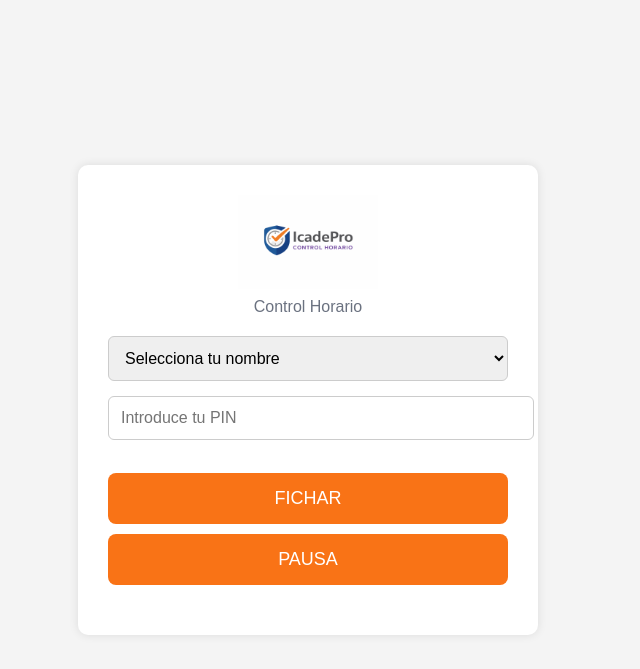
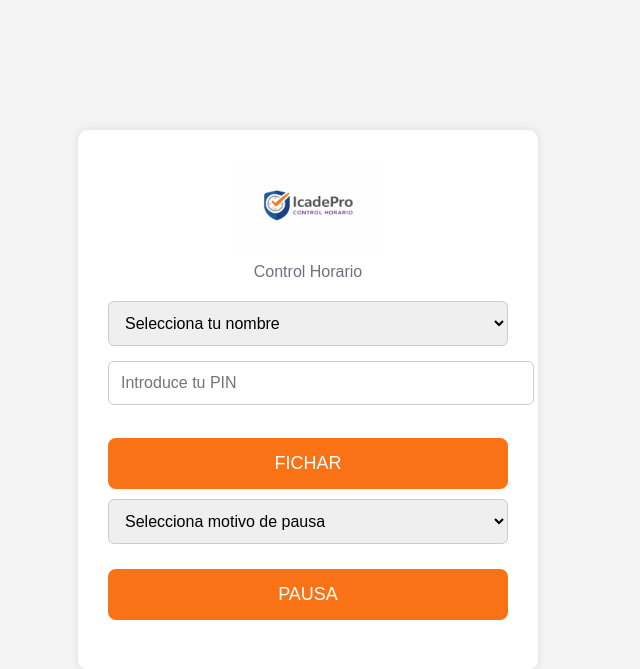
Before and after one commit to jesb1971/fichaje-app, a FastAPI app: page /app in a window 1280 px wide. Shown: the top 669 px of the page, without its empty margins (332-972 px from the left). Run offline with FastAPI, Linux system fonts and the light colour scheme.

Commit message:
Añadir columna motivo_pausa

```diff
--- a/main.py
+++ b/main.py
@@ -9,6 +9,18 @@ import os
 import qrcode
 
 app = FastAPI()
+
+# 🔧 MIGRACIÓN BD (AÑADIR MOTIVO PAUSA)
+conn = database.conectar()
+cursor = conn.cursor()
+
+try:
+    cursor.execute("ALTER TABLE fichajes ADD COLUMN motivo_pausa TEXT")
+except:
+    pass
+
+conn.commit()
+conn.close()
 
 # 🔥 STATIC
 BASE_DIR = os.path.dirname(os.path.abspath(__file__))
@@ -338,7 +350,7 @@ def panel_admin(token: str = None):
         return HTMLResponse(content=f.read())
 
 @app.get("/pausa")
-def pausa(empleado_id: str):
+def pausa(empleado_id: str, motivo: str = None):
 
     conn = database.conectar()
     cursor = conn.cursor()
@@ -363,8 +375,8 @@ def pausa(empleado_id: str):
     # 🔹 INICIAR PAUSA
     if pausa_inicio is None:
         cursor.execute(
-            "UPDATE fichajes SET hora_pausa_inicio=? WHERE empleado_id=? AND fecha=?",
-            (hora_actual, empleado_id, hoy)
+            "UPDATE fichajes SET hora_pausa_inicio=?, motivo_pausa=? WHERE empleado_id=? AND fecha=?",
+            (hora_actual, motivo, empleado_id, hoy)
         )
         conn.commit()
         conn.close()
--- a/templates/index.html
+++ b/templates/index.html
@@ -102,6 +102,13 @@ button {
 
 <button id="botonFichar" onclick="fichar()">FICHAR</button>
 
+<select id="motivoPausa" style="margin-top:10px;">
+    <option value="">Selecciona motivo de pausa</option>
+    <option value="Trámites">Trámites</option>
+    <option value="Gestión médica">Gestión médica</option>
+    <option value="Otros">Otros</option>
+</select>
+
 <button onclick="pausa()" style="margin-top:10px;">PAUSA</button>
 
 <div id="resultado"></div>
@@ -193,11 +200,17 @@ async function fichar() {
 
 function pausa() {
     const empleado = document.getElementById("empleado").value;
+	const motivo = document.getElementById("motivoPausa").value;
 
     if (!empleado) {
         alert("Selecciona tu nombre primero");
         return;
     }
+
+	if (!motivo) {
+		alert("Debes seleccionar un motivo de pausa");
+		return;
+	}
 
     fetch(`/pausa?empleado_id=${empleado}`)
     .then(res => res.json())
```
